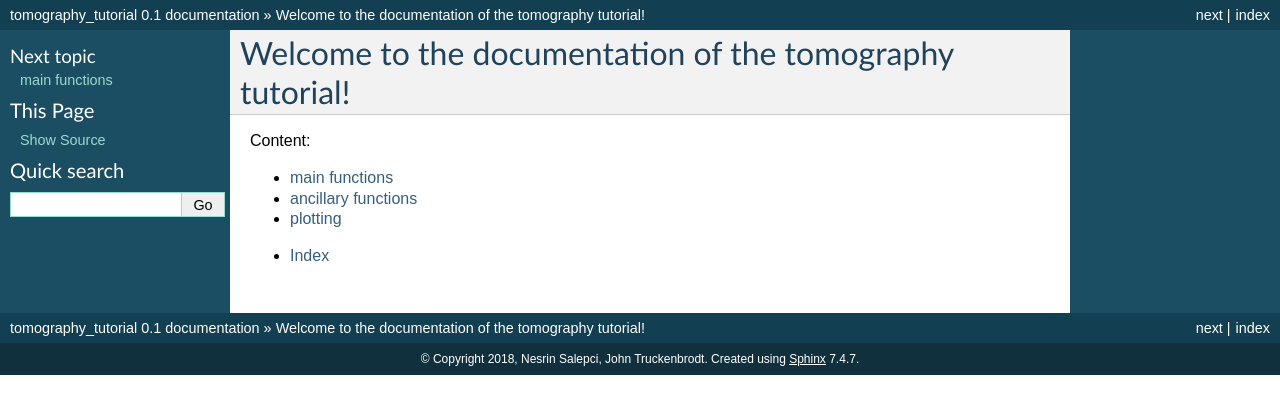
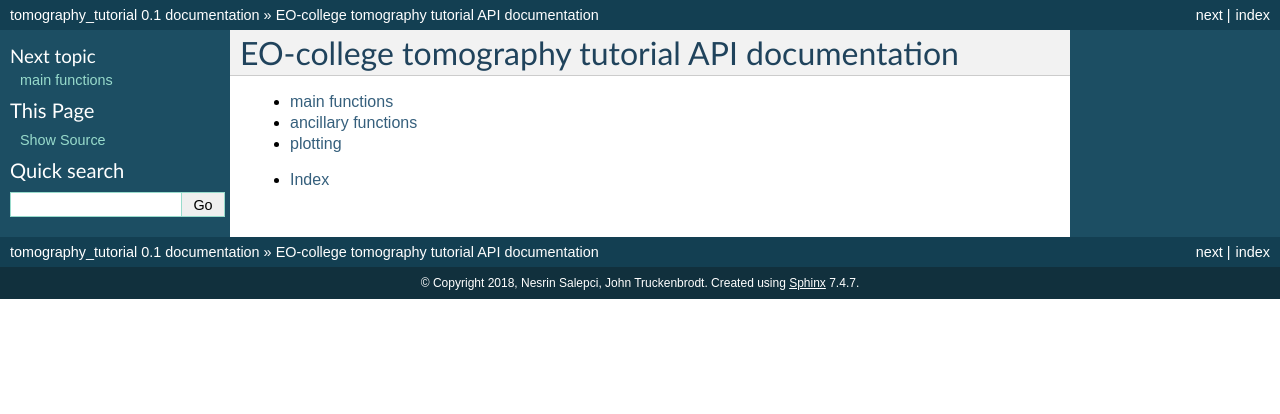
Before and after one commit to EO-College/tomography_tutorial, a Sphinx documentation site: the page built from docs/index.rst, in a window 1280 px wide. Shown: the top 414 px of the page. Built offline with Sphinx 7.4.7, drawn with Linux system fonts in a browser that asks for light colours; formulas are drawn with MathJax 3.

Commit message:
[docs] changed structure and module imports

```diff
--- a/docs/index.rst
+++ b/docs/index.rst
@@ -3,10 +3,8 @@
    You can adapt this file completely to your liking, but it should at least
    contain the root `toctree` directive.
 
-Welcome to the documentation of the tomography tutorial!
-========================================================
-
-Content:
+EO-college tomography tutorial API documentation
+================================================
 
 .. toctree::
 
```
Also changed, not shown: docs/tomography.rst (+6 -6 lines).
